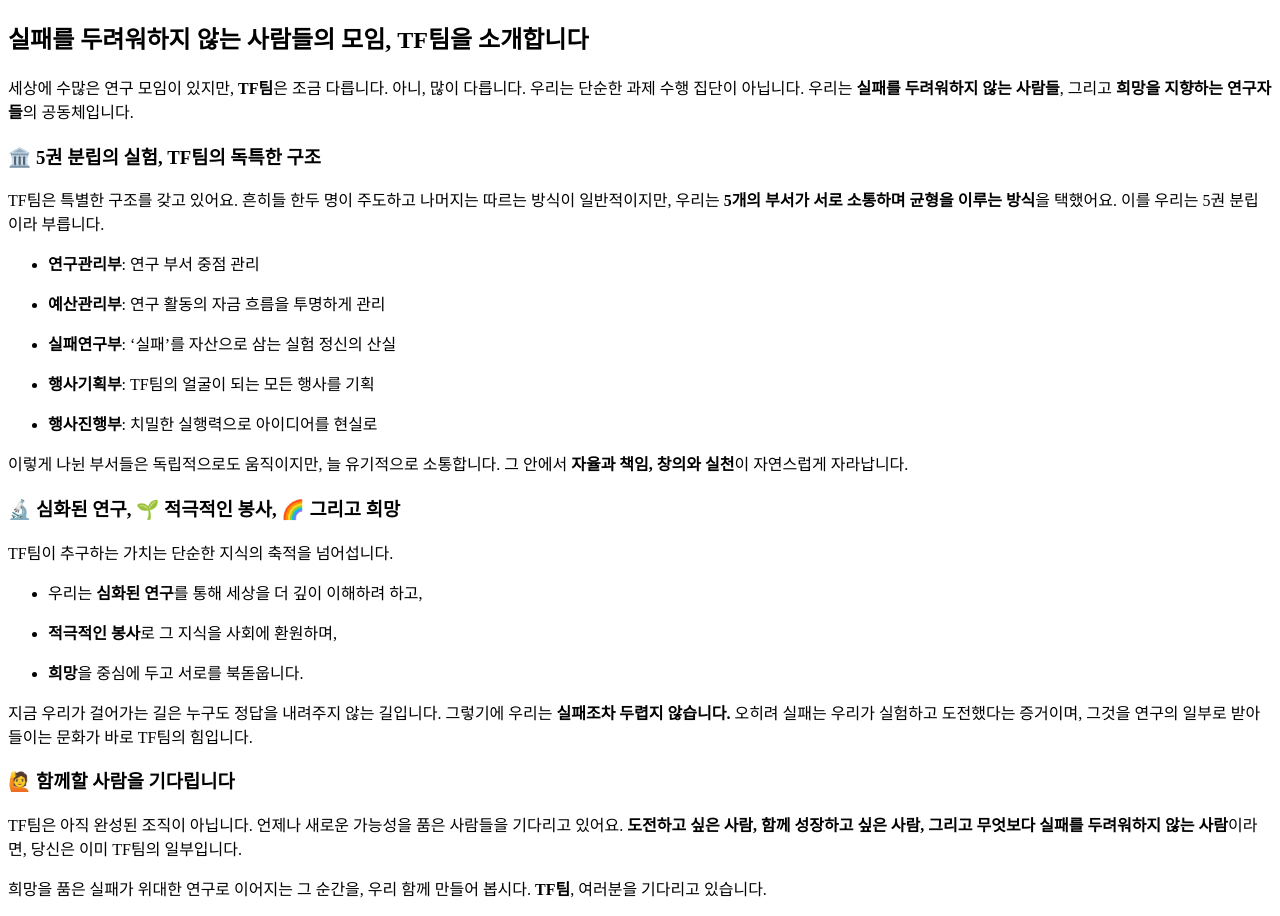
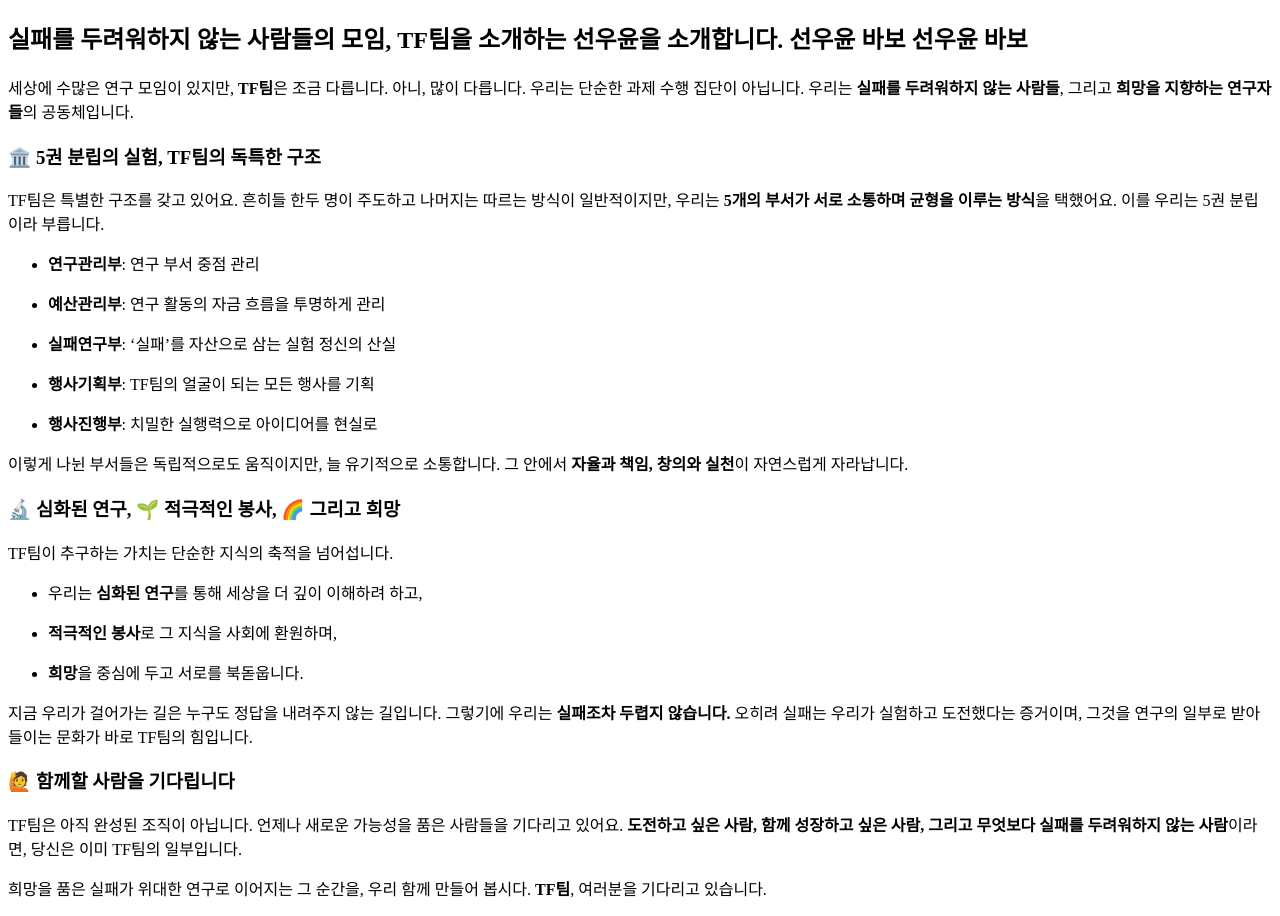
Before and after one commit to windy119/tf-ad, a plain HTML site: page index.html in a window 1280 px wide. Drawn offline with Linux system fonts and the light colour scheme.

Commit message:
Update index.html

```diff
--- a/index.html
+++ b/index.html
@@ -6,7 +6,8 @@
     <title>TF팀 소개</title>
   </head>
   <body>
-    <h2 id="intro">실패를 두려워하지 않는 사람들의 모임, TF팀을 소개합니다</h2>
+    <h2 id="intro">실패를 두려워하지 않는 사람들의 모임, TF팀을 소개하는 선우윤을 소개합니다. 선우윤 바보 선우윤 바보 </h2>
+
     <p>세상에 수많은 연구 모임이 있지만, <strong>TF팀</strong>은 조금 다릅니다. 아니, 많이 다릅니다.
     우리는 단순한 과제 수행 집단이 아닙니다. 우리는 <strong>실패를 두려워하지 않는 사람들</strong>, 그리고 <strong>희망을 지향하는 연구자들</strong>의 공동체입니다.</p>
     <h3 id="five-split">🏛️ 5권 분립의 실험, TF팀의 독특한 구조</h3>
```
